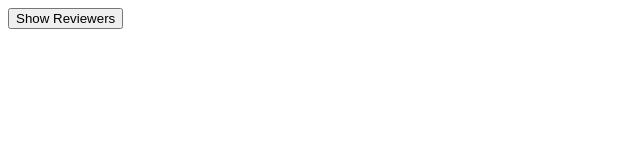
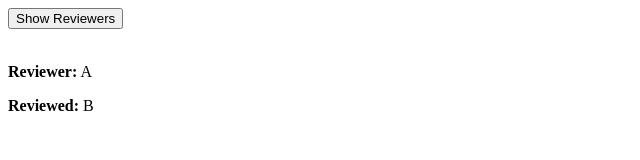
Before and after one commit to Adrien-Lucas/MyNotionIntegrations, a plain HTML site: page index.html in a window 1280 px wide. Both pictures are taken after a click on the button "Show Reviewers". Shown: the whole page, without its empty margins (0-640 px from the left). Drawn offline with Linux system fonts and the light colour scheme.

Commit message:
Update index.html

```diff
--- a/index.html
+++ b/index.html
@@ -22,7 +22,7 @@ const showReviewers = () => {
   if (currentDay >= 1 && currentDay <= 5) {
     const reviewerIndex = (currentDay + 1) % numTeamMembers;
     const reviewedIndex = (currentDay + 2) % numTeamMembers;
-    document.getElementById("reviewer").innerHTML = teamMembers[reviewerIndex
+    document.getElementById("reviewer").innerHTML = teamMembers[reviewerIndex];
     document.getElementById("reviewed").innerHTML = teamMembers[reviewedIndex];
     document.getElementById("reviewer-info").style.display = "block";
   } else {
```
